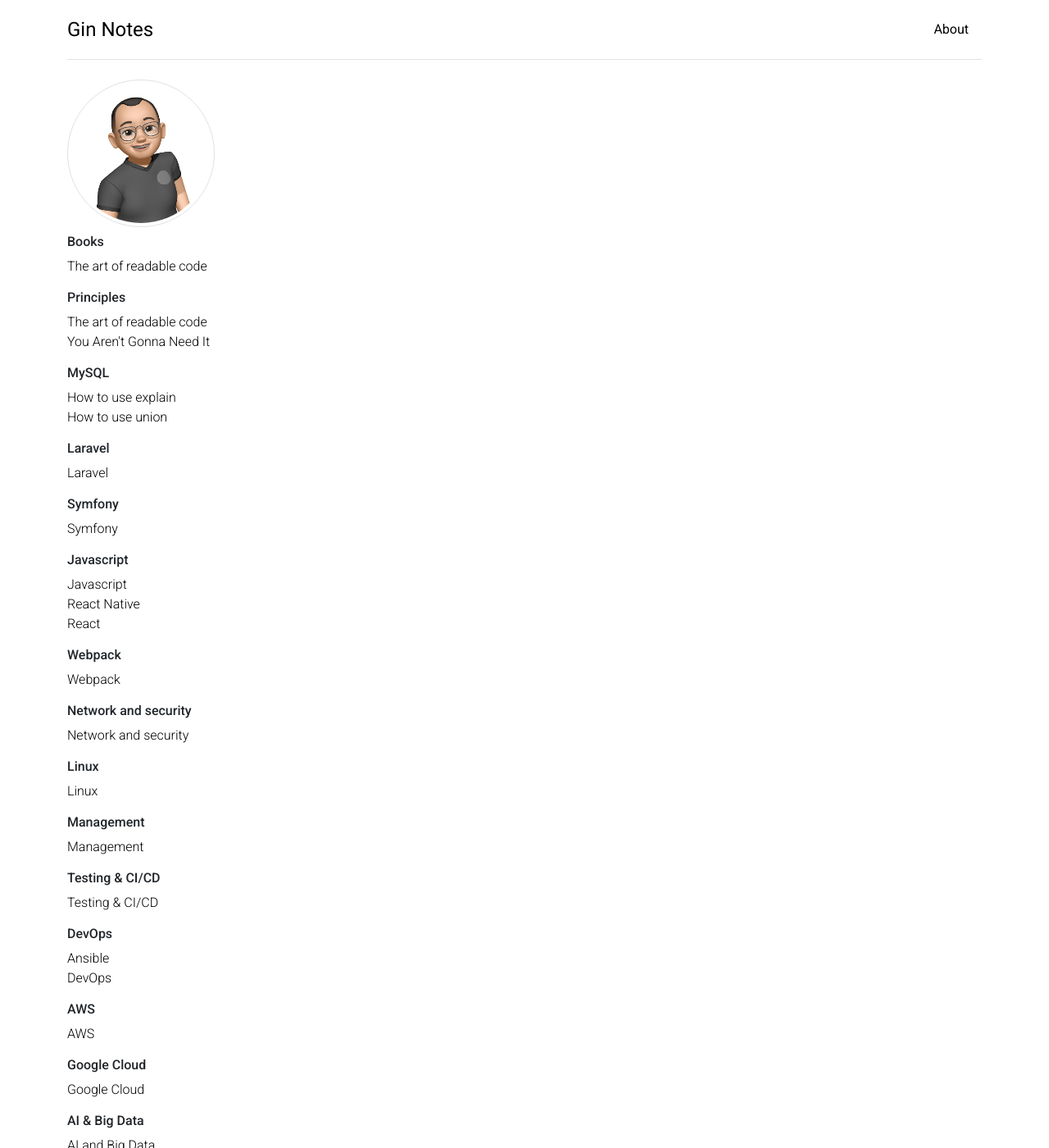
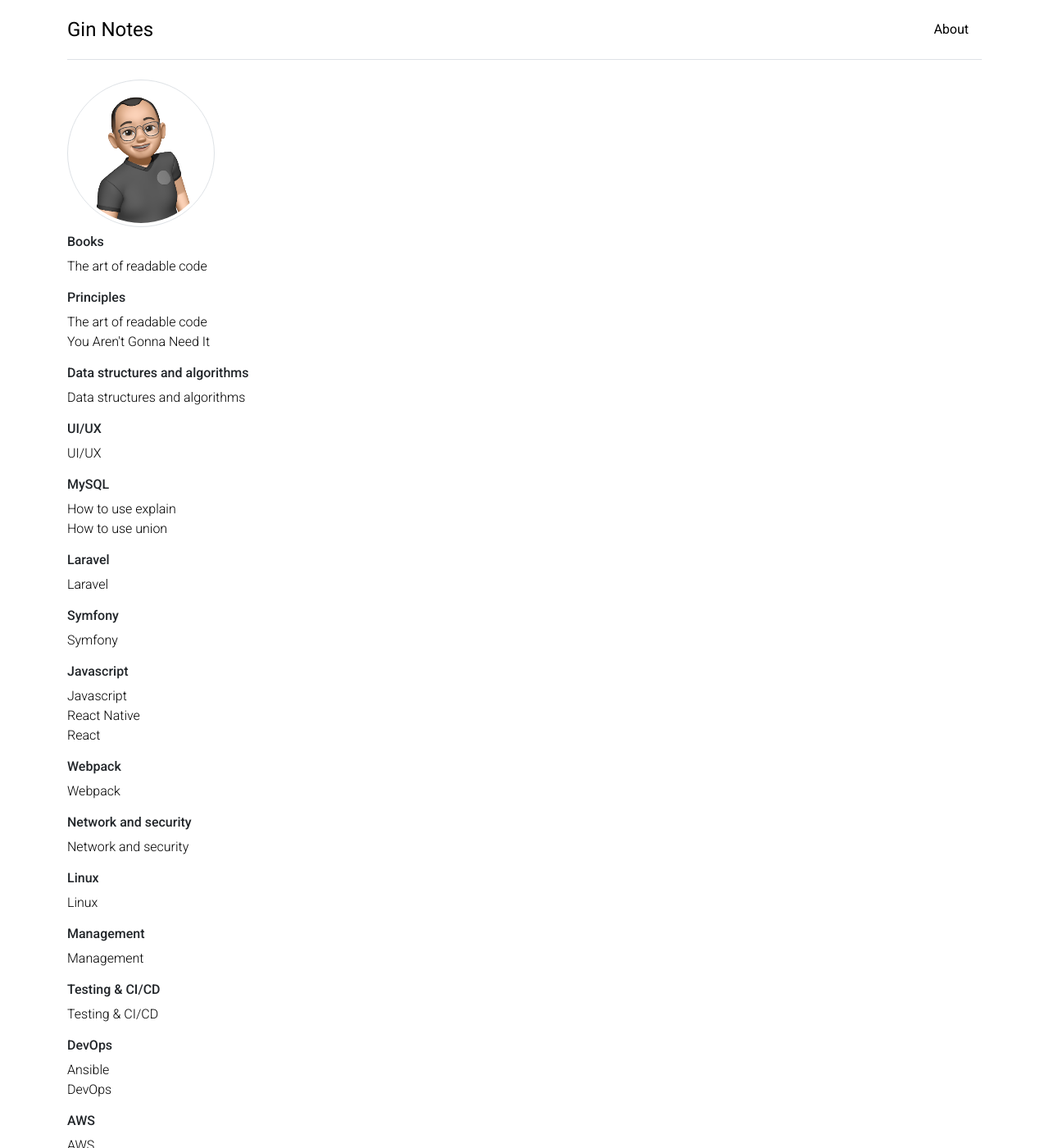
Before and after one commit to ictgtvt/ictgtvt.github.io, a Jekyll site: the page built from index.md, in a window 1280 px wide and 1400 px high. Shown: the whole window at 82% size. Built offline with Jekyll 4.4.1, drawn with Linux system fonts in a browser that asks for light colours.

Commit message:
Add more category

```diff
--- a/_config.yml
+++ b/_config.yml
@@ -66,63 +66,67 @@ collections:
     name: "Principles"
     position: 2
     output: true
+  data-structures-and-algorithms:
+    name: "Data structures and algorithms"
+    position: 3
+    output: true
+  ui-ux:
+    name: "UI/UX"
+    position: 4
+    output: true
   mysql:
     name: "MySQL"
-    position: 3
+    position: 5
     output: true
   laravel:
     name: "Laravel"
-    position: 4
+    position: 6
     output: true
   symfony:
     name: "Symfony"
-    position: 5
+    position: 7
     output: true
   javascript:
     name: "Javascript"
-    position: 6
+    position: 8
     output: true
   webpack:
     name: "Webpack"
-    position: 7
+    position: 9
     output: true
   network-and-security:
     name: "Network and security"
-    position: 8
+    position: 10
     output: true
   linux:
     name: "Linux"
-    position: 9
+    position: 11
     output: true
   management:
     name: "Management"
-    position: 10
+    position: 12
     output: true
   testing-ci-cd:
     name: "Testing & CI/CD"
-    position: 11
+    position: 13
     output: true
   devops:
     name: "DevOps"
-    position: 12
+    position: 14
     output: true
   aws:
     name: "AWS"
-    position: 13
+    position: 15
     output: true
   google-cloud:
     name: "Google Cloud"
-    position: 14
+    position: 16
     output: true
   ai-and-big-data:
     name: "AI & Big Data"
-    position: 15
+    position: 17
     output: true
   flutter:
     name: "Flutter"
-    position: 16
+    position: 18
     output: true
-  ui-ux:
-    name: "UI/UX"
-    position: 17
-    output: true
```
Also changed, not shown: _collections/_data-structures-and-algorithms/data-structures-and-algorithms.md (added, +5 -0 lines).
